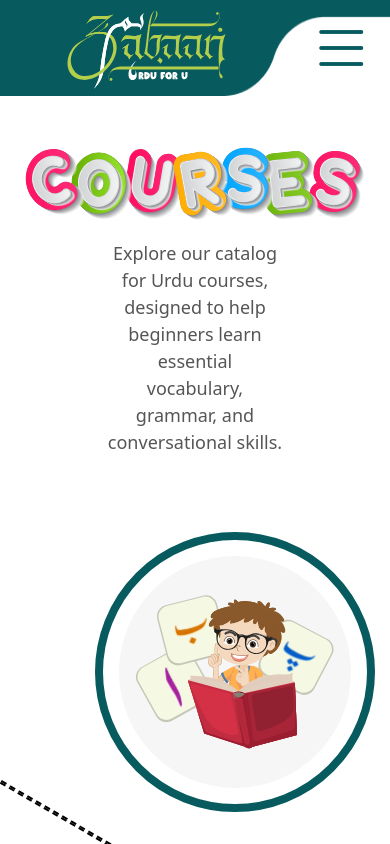
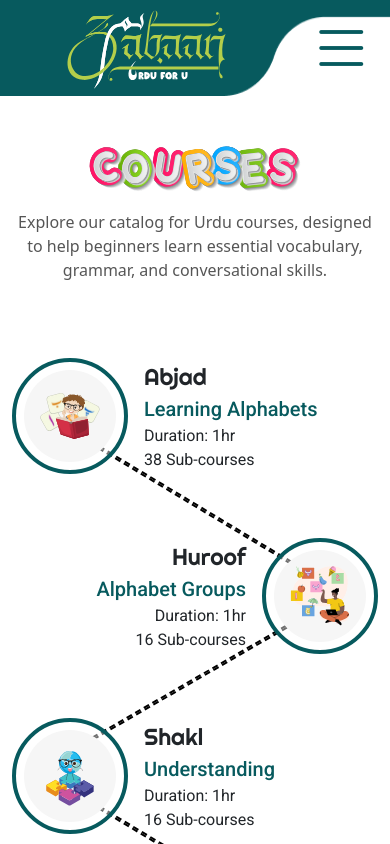
Before and after one commit to Hibbanur-Rahman/humzabaan-vercel, a React (Vite) app: page /curriculum in a window 390 px wide. Shown: the top 844 px of the page. Built offline with nearby package versions, Linux system fonts and the light colour scheme.

Commit message:
adding content

```diff
--- a/src/assets/styles/responsive.scss
+++ b/src/assets/styles/responsive.scss
@@ -409,7 +409,62 @@ $purple-primary: #752CAE;
             border-radius: 20px !important;
         }
     }
+    .curriculum {
+        display: flex;
 
+        .curriculum-heading {
+            height: 50px !important;
+        }
+
+        .curriculum-heading-para {
+            font-size: 16px !important;
+            color: rgba(0, 0, 0, 0.667);
+        }
+        .circle-wrapper{
+            margin-top: 60px !important;
+            position: relative;
+            z-index: 4;
+        }
+
+        .circle-item {
+            border-radius: 50%;
+            border: 4px solid $primary-color;
+            position: relative;
+            z-index: 3;
+            background-color: #ffffff6f;
+            .inner-circle {
+                background-color: #f6f6f6;
+                border-radius: 50%;
+
+                img {
+                    width: 60px;
+                    height: 60px;
+                }
+            }
+
+        }
+        .chapter-name-para-2{
+            color: $primary-color;
+        }
+        .line-connection{
+            border: 2px dashed #000;
+            width: 364px;
+            transform: rotate(31deg);
+            position: relative;
+            top: 29px;
+            left: 0px;
+            position: relative;
+            z-index: 0;
+        }
+        .line-connection-right{
+            border: 2px dashed #000;
+            width: 333px;
+            transform: rotate(-30deg);
+            position: relative;
+            top: 29px;
+            left: -10px;
+        }
+    }
 
 }
 
--- a/src/components/historySlider/historySlider.jsx
+++ b/src/components/historySlider/historySlider.jsx
@@ -25,54 +25,48 @@ const HistorySlider = () => {
       videoLink:
         "https://www.youtube.com/embed/YeJ7AiGeoZc?si=1lt8liYFMYmVyraT",
       thumbnail: "https://i.ytimg.com/vi/YeJ7AiGeoZc/sddefault.jpg",
-      desc: `Sed ut perspiciatis unde omnis iste natus error sit
-                    voluptatem accusantium doloremque laudantium, totam rem
-                    aperiam, eaque ipsa quae ab illo inventore`,
+      desc: `Beginnings`,
+      subtitle:'11th Century'
     },
     {
       id: 2,
       videoLink:
         "https://www.youtube.com/embed/ZjhWV-s35zg?si=NdXRzik6l6wpG4Fs",
       thumbnail: "https://i.ytimg.com/vi/ZjhWV-s35zg/sddefault.jpg",
-      desc: `Sed ut perspiciatis unde omnis iste natus error sit
-                    voluptatem accusantium doloremque laudantium, totam rem
-                    aperiam, eaque ipsa quae ab illo inventore`,
+      desc: `Fusion`,
+       subtitle:'13th Century'
     },
     {
       id: 3,
       videoLink:
         "https://www.youtube.com/embed/KsKQH8XmWrI?si=O51yuWkmOr0PiVk4",
       thumbnail: "https://i.ytimg.com/vi/KsKQH8XmWrI/sddefault.jpg",
-      desc: `Sed ut perspiciatis unde omnis iste natus error sit
-                    voluptatem accusantium doloremque laudantium, totam rem
-                    aperiam, eaque ipsa quae ab illo inventore`,
+      desc: `Refinement`,
+       subtitle:'17th Century'
     },
     {
       id: 4,
       videoLink:
         "https://www.youtube.com/embed/8Pj3Dta5XgQ?si=FHaua12iCppZdAKo",
       thumbnail: "https://i.ytimg.com/vi/8Pj3Dta5XgQ/sddefault.jpg",
-      desc: `Sed ut perspiciatis unde omnis iste natus error sit
-                    voluptatem accusantium doloremque laudantium, totam rem
-                    aperiam, eaque ipsa quae ab illo inventore`,
+      desc: `Expansion`,
+       subtitle:'18th Century'
     },
     {
       id: 5,
       videoLink:
         "https://www.youtube.com/embed/4BG0OvgnHuQ?si=vo0DbiDpiS0a25W4",
       thumbnail: "https://i.ytimg.com/vi/4BG0OvgnHuQ/sddefault.jpg",
-      desc: `Sed ut perspiciatis unde omnis iste natus error sit
-                    voluptatem accusantium doloremque laudantium, totam rem
-                    aperiam, eaque ipsa quae ab illo inventore`,
+      desc: `Modernity`,
+       subtitle:'19th Century'
     },
     {
       id: 6,
       videoLink:
         "https://www.youtube.com/embed/4ryZkia5CpY?si=2kGvfnRskd7aNjax",
       thumbnail: "https://i.ytimg.com/vi/4ryZkia5CpY/sddefault.jpg",
-      desc: `Sed ut perspiciatis unde omnis iste natus error sit
-                    voluptatem accusantium doloremque laudantium, totam rem
-                    aperiam, eaque ipsa quae ab illo inventore`,
+      desc: `Future`,
+       subtitle:'20th Century'
     },
   ]);
   return (
@@ -154,9 +148,10 @@ const HistorySlider = () => {
                     </div>
                   )}
 
-                  <p className={`${videoPlayId === item?.id ? "mt-2" : "mt-1"}`}>
+                  <p className={`m-0 p-0 ${videoPlayId === item?.id ? "mt-2" : "mt-3"} fs-1 title`}>
                     {item?.desc}
                   </p>
+                  <p className="m-0 p-0 subtitle">~{item?.subtitle}</p>
                 </div>
               </div>
             </SwiperSlide>
--- a/src/components/historySlider/style.scss
+++ b/src/components/historySlider/style.scss
@@ -42,7 +42,8 @@
             height: 154px;
             width: 281px;
             overflow: hidden;
-            img{
+
+            img {
                 scale: 1.4;
             }
         }
@@ -55,22 +56,31 @@
         }
 
         p {
-            font-size: 15px !important;
+            font-size: 18px !important;
             color: #582C1A !important;
             width: 255px !important;
-            text-align: justify;
+            text-align: center;
+        }
+        .title{
+            font-size: 24px !important;
+            font-weight: 600;
+        }
+        .subtitle{
+            font-size: 16px !important;
         }
 
-        .history-urdu-iframe{
+        .history-urdu-iframe {
             z-index: 10 !important;
             height: 144px !important;
             width: 271px !important;
         }
-        .history-iframe-border{
+
+        .history-iframe-border {
             height: 164px !important;
             width: 281px !important;
         }
-        .history-iframe-border-youtube{
+
+        .history-iframe-border-youtube {
             height: 210px !important;
             width: 295px !important;
         }
@@ -105,11 +115,13 @@
     .history-slider {
         position: relative;
         top: -104px !important;
+
         .swiper {
             width: 100%;
             padding-top: 0px;
             padding-bottom: 50px;
         }
+
         .swiper-slide {
             background-position: center;
             background-size: cover;
@@ -164,7 +176,8 @@
                 height: 154px;
                 width: 281px;
                 overflow: hidden;
-                img{
+
+                img {
                     scale: 1.4;
                 }
             }
--- a/src/views/curriculum.jsx
+++ b/src/views/curriculum.jsx
@@ -113,7 +113,7 @@ const CourseItem = ({
   >
     <div className="d-flex gap-3 align-items-center">
       {!alignRight && (
-        <div className="circle-item p-3 d-flex align-items-center justify-content-center">
+        <div className="circle-item p-md-3 p-2 d-flex align-items-center justify-content-center">
           <div className="inner-circle p-3 overflow-hidden">
             <img src={img} alt={title} />
           </div>
@@ -128,7 +128,7 @@ const CourseItem = ({
         <p className={`roboto-regular m-0 p-0  ${alignRight?'text-end':''}`}>{subCourses}</p>
       </div>
       {alignRight && (
-        <div className="circle-item p-3 d-flex align-items-center justify-content-center">
+        <div className="circle-item p-md-3 p-2 d-flex align-items-center justify-content-center">
           <div className="inner-circle p-3 overflow-hidden">
             <img src={img} alt={title} />
           </div>
@@ -145,7 +145,7 @@ const Curriculum = () => {
     <div className="row m-0 p-0 flex-column bg-white align-items-center overflow-x-hidden">
       <Navbar />
       <div
-        className="curriculum col-10 d-flex flex-column justify-content-center align-items-center"
+        className="curriculum col-md-10 col-12 d-flex flex-column justify-content-center align-items-center"
         style={{ marginBottom: "10rem" }}
       >
         <img
@@ -153,11 +153,11 @@ const Curriculum = () => {
           className="curriculum-heading m-0 p-0 mt-5"
           alt="Curriculum Heading"
         />
-        <p className="curriculum-heading-para col-7 text-center mt-3">
+        <p className="curriculum-heading-para col-md-7 text-center mt-3">
           Explore our catalog for Urdu courses, designed to help beginners learn
           essential vocabulary, grammar, and conversational skills.
         </p>
-        <div className="d-flex flex-column justify-content-center align-items-center col-8">
+        <div className="d-flex flex-column justify-content-center align-items-center col-md-8 col-12">
           {courseData.map((course, index) => (
             <React.Fragment key={index}>
               <CourseItem
```
Also changed, not shown: src/components/sliderFeatures/sliderFeatures.jsx (+9 -22 lines).
